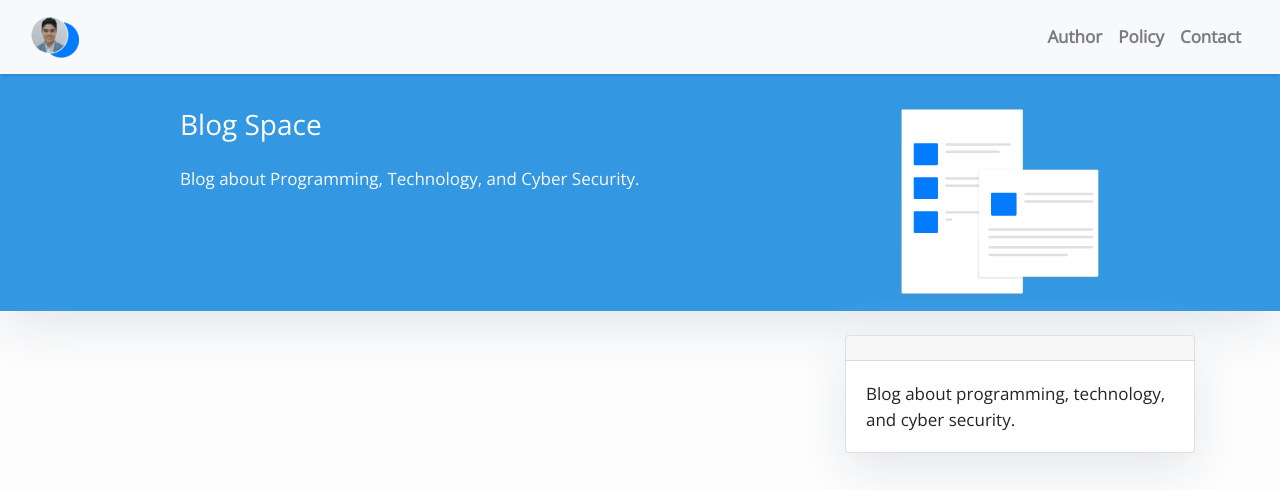
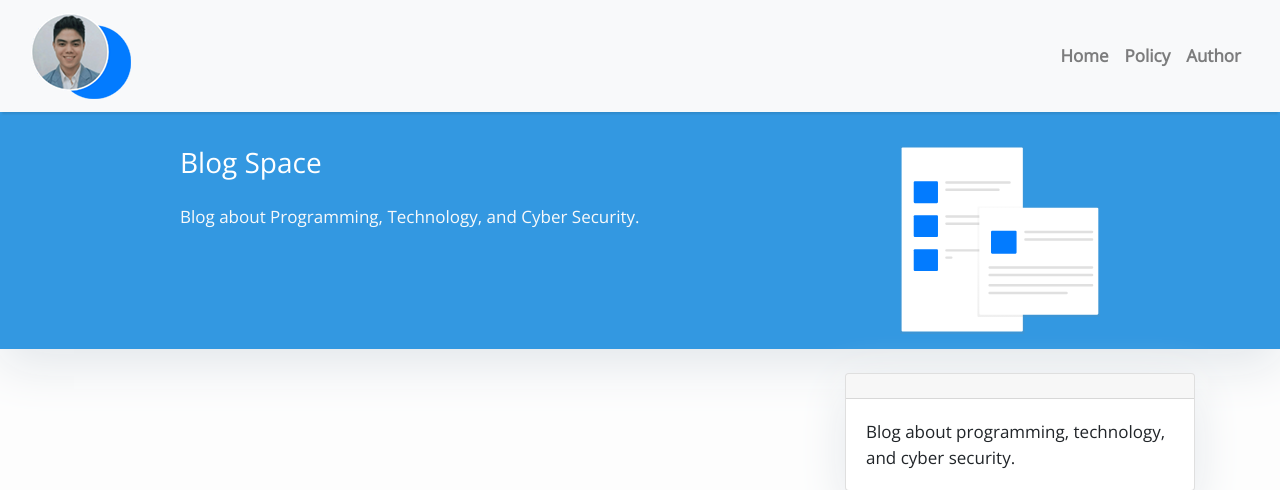
Before and after one commit to arwildo/blog-space, a Django app: page / in a window 1280 px wide. Shown: the top 490 px of the page. Run offline with Django 3.2, Linux system fonts and the light colour scheme; data that the repository does not hold is empty; some libraries are stand-ins or nearby versions.

Commit message:
adjust html indent

```diff
--- a/blogSpace/settings.py
+++ b/blogSpace/settings.py
@@ -25,10 +25,10 @@
 SECRET_KEY = key()
 
 # SECURITY WARNING: don't run with debug turned on in production!
-DEBUG = False
-ADMIN_ENABLED = False
+DEBUG = True
+ADMIN_ENABLED = True
 
-ALLOWED_HOSTS = ['blog.arwildo.space',' arwildo.space', 'django-env.mehwk33cpp.us-west-2.elasticbeanstalk.com', '127.0.0.1']
+ALLOWED_HOSTS = ['blog.arwildo.space', 'django-env.mehwk33cpp.us-west-2.elasticbeanstalk.com', '127.0.0.1']
 
 # Application definition
 
--- a/static/style.css
+++ b/static/style.css
@@ -40,3 +40,7 @@
 	background-color: #afafaf;
 	border-radius: 5px;
 }
+/*-------- Navbar --------*/
+.navbar-brand img {
+    width:0.5rem;
+}
--- a/templates/base.html
+++ b/templates/base.html
@@ -1,6 +1,6 @@
 <!DOCTYPE html>
 <html>
-    {% load static %}
+{% load static %}
     <head>
         <title>Blog</title>
         <link href="https://fonts.googleapis.com/css?family=Roboto:400,700" rel="stylesheet">
@@ -13,11 +13,12 @@
         <link rel="shortcut icon" type="image/x-icon" href="{% static "img/favicon.png" %}">
         <link rel="stylesheet" type="text/css" href="{% static "style.css" %}" media="all">
     </head>
+
     <body>
         <!-- Navigation -->
         <nav class="navbar navbar-expand-lg navbar-light bg-light shadow" id="mainNav">
             <div class="container-fluid">
-                <a class="navbar-brand" href="{% url 'home' %}"><img src="{% static "img/profile.ico" %}" alt="Blog"></a>
+                <a class="navbar-brand" href="{% url 'home' %}"><img src="{% static "img/profile.png" %}" alt="Blog"></a>
                 <button class="navbar-toggler navbar-toggler-right" type="button" data-toggle="collapse" data-target="#navbarResponsive"
                     aria-controls="navbarResponsive" aria-expanded="false" aria-label="Toggle navigation">
                     <span class="navbar-toggler-icon"></span>
@@ -25,13 +26,13 @@
                 <div class="collapse navbar-collapse" id="navbarResponsive">
                     <ul class="navbar-nav ml-auto">
                         <li class="nav-item text-black">
-                            <a class="nav-link text-black font-weight-bold" href="https://www.arwildo.space">Author</a>
+                            <a class="nav-link text-black font-weight-bold" href="{% url 'home' %}">Home</a>
                         </li>
                         <li class="nav-item text-black">
                             <a class="nav-link text-black font-weight-bold" href="#">Policy</a>
                         </li>
                         <li class="nav-item text-black">
-                            <a class="nav-link text-black font-weight-bold" href="#">Contact</a>
+                            <a class="nav-link text-black font-weight-bold" href="https://www.arwildo.space" target="_blank">Author</a>
                         </li>
                     </ul>
                 </div>
@@ -45,4 +46,5 @@
             <p class="m-0 text-dark text-center ">&copy; arwildo.space</p>
         </footer>
     </body>
+
 </html>
--- a/templates/post_detail.html
+++ b/templates/post_detail.html
@@ -5,7 +5,7 @@
             <div class="col-md-8 card mb-4  mt-3 left  top">
               <div class="card-body">
                 <h1>{% block title %} {{ object.title }} {% endblock title %}</h1>
-            <p class=" text-muted">Written by {{ post.author }}
+                <p class=" text-muted">by {{ post.author }}
                 <p class="card-text ">{{ object.content | safe }}</p>
               </div>
             </div>
```
Also changed, not shown: assets/img/Profile.png (added), static/img/Profile.png (added), templates/sidebar.html (indentation only). Lines whose indentation alone changed are shown as unchanged.
